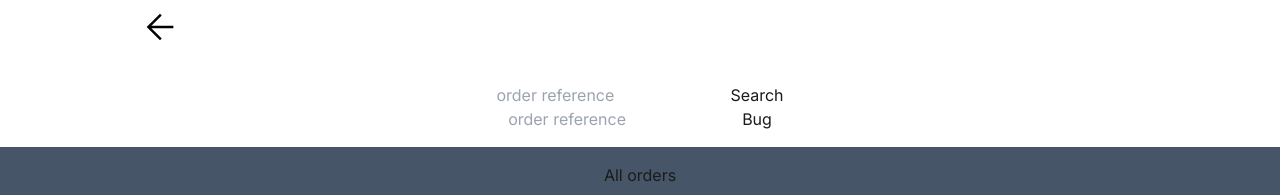
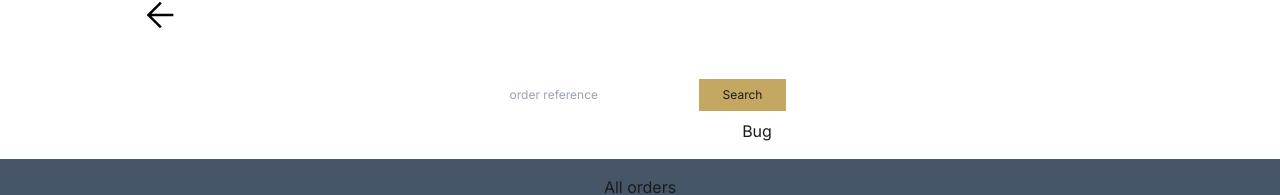
Before and after one commit to chee-zaram/wigit-webapp, a Next.js app in the folder frontend/: page /dashboard/orders in a window 1280 px wide. Shown: the part 183-378 px from the top of the page. Built offline with nearby package versions, Linux system fonts and the light colour scheme; no server answers.

Commit message:
Fix: Update search result format

```diff
--- a/frontend/app/dashboard/orders/page.tsx
+++ b/frontend/app/dashboard/orders/page.tsx
@@ -19,6 +19,7 @@ const AdminOrders = async () => {
 
     const baseUrl = 'https://cheezaram.tech/api/v1/admin';
     const searchUrl = baseUrl + '/orders/';
+    const urlObj = {url: searchUrl};
     // const router = useRouter();
 
     let jwt: string | null = '';
@@ -27,8 +28,7 @@ const AdminOrders = async () => {
                 jwt = sessionStorage.getItem('jwt');
             }
     }
-
-    const [orders, setOrders] = useState([]);
+    const [orders, setOrders] = useState<any>([]);
     const headers = { "Authorization": "Bearer " + jwt};
 
     function copy(text:string){
@@ -70,11 +70,6 @@ const AdminOrders = async () => {
         console.log(searchInput);
     };
 
-
-
-
-
-
     useEffect(() => {
     async function getOrders() {
         const { data, status } = await axios.get(baseUrl + '/orders', {headers: headers})
@@ -88,17 +83,10 @@ const AdminOrders = async () => {
     return (
         <main className='grid md:grid-rows'>
             <BackButton />
-            <SearchBox />
+            <SearchBox { ...urlObj} />
             <section>
                 <form onSubmit={handleSearch}>
-                    {/* <Input onChange={(event: React.ChangeEvent<HTMLInputElement>) => handleSearchInput(event)}
-                        type='text'
-                        name='ref. no'
-                        placeholder='order ref. no.'
-                        id='ref_no'
-                        required={ true }
-                    /> */}
-                    <input onChange={(event: React.ChangeEvent<HTMLInputElement>) => {handleSearchInput(event)}} type='text' placeholder='order reference' />
+                    <input onChange={(event: React.ChangeEvent<HTMLInputElement>) => {handleSearchInput(event)}}/>
                     <button>Bug</button>
                 </form>
                 { searchResult &&
--- a/frontend/components/SearchBox.tsx
+++ b/frontend/components/SearchBox.tsx
@@ -2,11 +2,12 @@
 "use client";
 import axios from 'axios';
 import { useState } from 'react';
-// import { NextPage } from 'next';
+import { NextPage } from 'next';
 import { useSignInContext } from '@app/SignInContextProvider';
+import Link from 'next/link';
 
 
-const SearchBox = () => {
+const SearchBox:NextPage<any> = (props) => {
     const { jwt, setJwt } = useSignInContext();
     if (typeof window !== 'undefined') {
         if (sessionStorage.getItem('jwt')) {
@@ -17,14 +18,14 @@ const SearchBox = () => {
     const [ searchResult, setSearchResult ] = useState<any>(null);
     const headers = {'Authorization': 'Bearer ' + jwt};
     const [searchInput, setSearchInput ] = useState<string>('');
-    const baseUrl = 'https://cheezaram.tech/api/v1/admin';
-    const searchUrl = baseUrl + '/orders/';
+    // const baseUrl = 'https://cheezaram.tech/api/v1/admin';
+    // const searchUrl = baseUrl + '/orders/';
 
     const handleSearch = async (event: React.FormEvent<HTMLFormElement>) => {
 
         event.preventDefault();
         try {
-            const { data, status } = await axios.get(searchUrl + searchInput, { headers: headers });
+            const { data, status } = await axios.get(props.url + searchInput, { headers: headers });
             if ( status == 200 ) {
                 setSearchResult(data.data);
             }
@@ -33,6 +34,21 @@ const SearchBox = () => {
         }
     };
 
+    function copy(text:string){
+      navigator.clipboard.writeText(text);
+    //   toast.info('Reference number copied!', {
+    //     position: "top-center",
+    //     autoClose: 500,
+    //     hideProgressBar: true,
+    //     closeOnClick: true,
+    //     pauseOnHover: true,
+    //     draggable: true,
+    //     progress: undefined,
+    //     theme: "light",
+    //     });
+    }
+
+
     const handleSearchInput = (event: React.ChangeEvent<HTMLInputElement>) => {
         event.preventDefault();
         setSearchInput(event.target.value);
@@ -40,13 +56,28 @@ const SearchBox = () => {
 
     return (
         <section>
-            <form onSubmit={handleSearch}>
-                <input onChange={(event: React.ChangeEvent<HTMLInputElement>) => {handleSearchInput(event)}} type='text' placeholder='order reference' />
-                <button>Search</button>
+            <form onSubmit={handleSearch} className='p-2'>
+                <input onChange={(event: React.ChangeEvent<HTMLInputElement>) => {handleSearchInput(event)}} type='text' placeholder='order reference' className='py-2 px-4 text-xs text-dark_bg/90 outline-accent' />
+                <button className='py-2 px-6 text-xs bg-accent/70'>Search</button>
             </form>
             { searchResult &&
                 <div>
-                    <p>{searchResult.id}</p>
+                        <p>total: GHS {searchResult.total_amount}</p>
+                        <p>With the currency this time, lol... I love you my darling, thank you for staying up with me.</p>
+                        <p>This one doesn't break baby, praise be</p>
+                        <Link href={'/dashboard/' + searchResult.id} key={ searchResult.id } className='bsearchResult bsearchResult-accent w-full py-3 px-6'>
+                            <h3>Reference:
+                            <span
+                            className=' px-2 text-accent text-sm underline font-bold'
+                            onClick={() => copy(searchResult.id.split('-')[0])}>{ searchResult.id.split('-')[0]}</span>
+                            <span className={searchResult.status === 'pending' ? 'bg-red-500 px-3 py-1 rounded text-light_bg' : 'bg-green-500 px-3 py-1 rounded text-light_bg'}>{ searchResult.status }</span>
+                            </h3>
+                            <div>
+                                <p>Items: <span className='font-bold text-sm'>{ searchResult.items.length }</span></p>
+                                <p>Total: <span className='font-bold text-sm'>GHS { searchResult.total_amount }</span></p>
+                                <p>Delivery method: <span className='font-bold text-sm'>{ searchResult.delivery_method }</span></p>
+                            </div>
+                        </Link>
                 </div>
             }
         </section>
```
